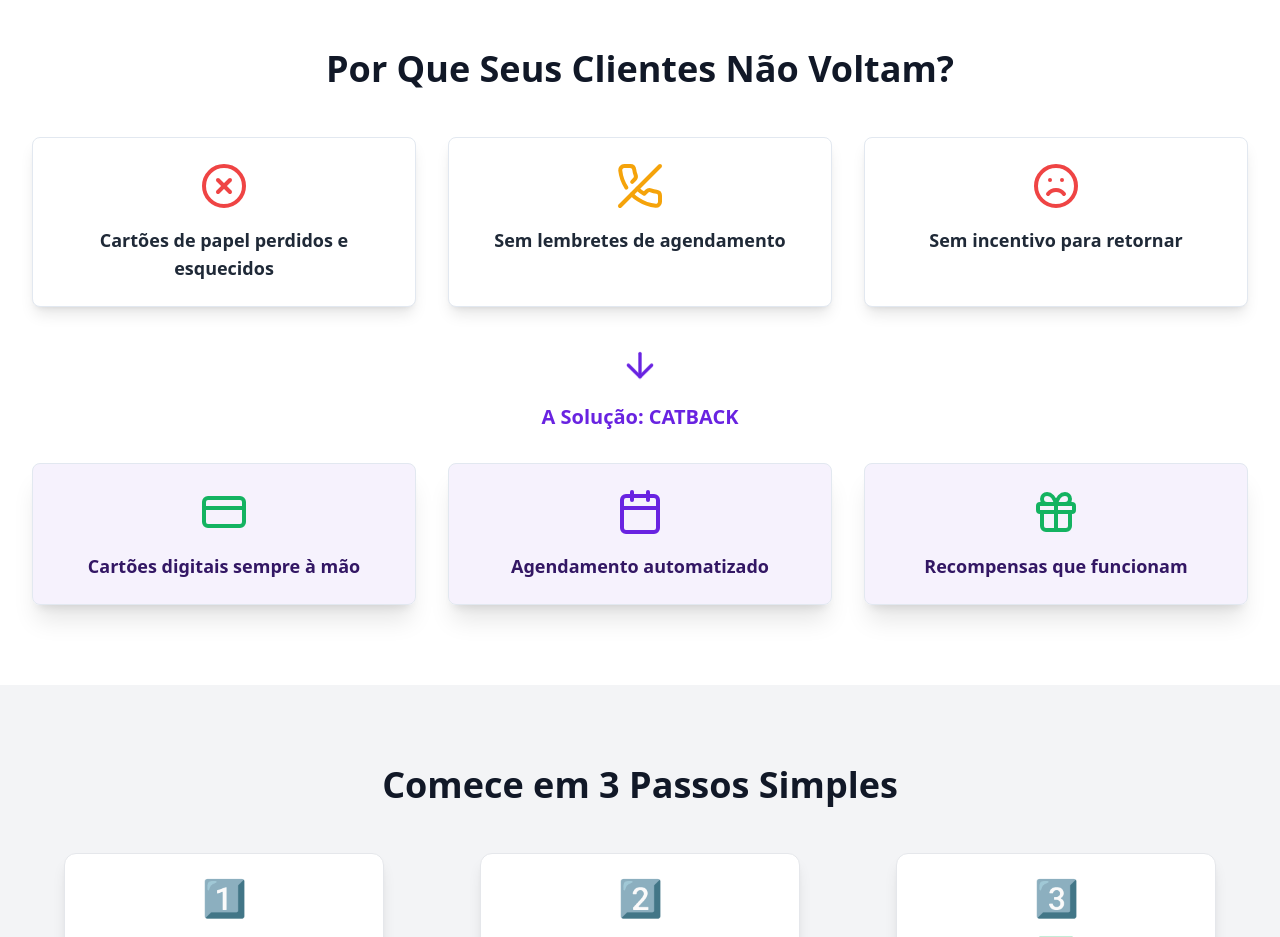
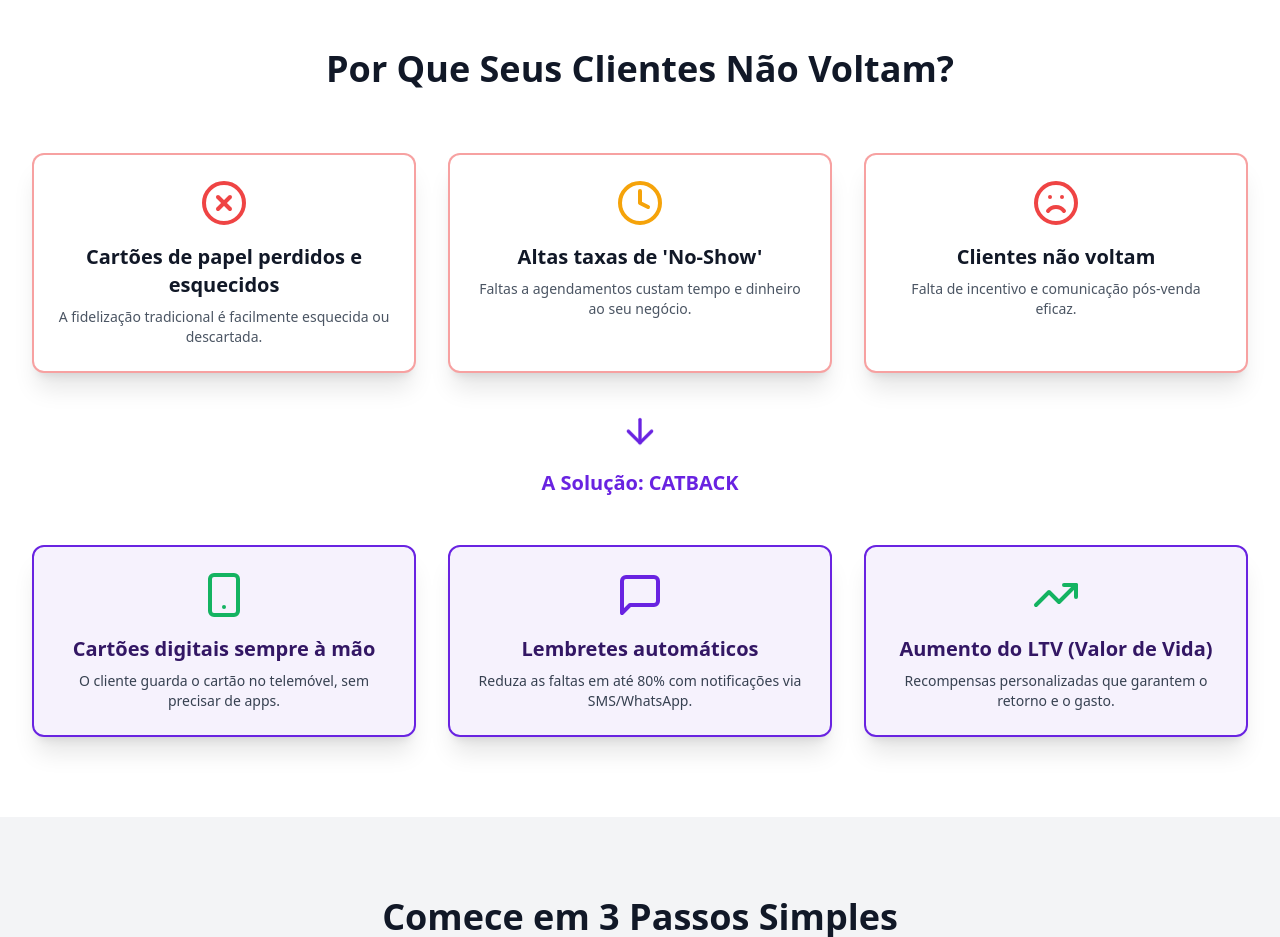
Before and after one commit to avidacomsucesso-cmd/catback, a React (Vite) app: page / in a window 1280 px wide. Shown: the part 2740-3677 px from the top of the page. Built offline with nearby package versions, Linux system fonts and the light colour scheme.

Commit message:
[dyad] Melhorando a comunicação visual da seção Problema/Solução. - wrote 1 file(s)

```diff
--- a/src/components/ProblemSolution.tsx
+++ b/src/components/ProblemSolution.tsx
@@ -1,38 +1,45 @@
 import React from "react";
-import { Frown, Smartphone, HelpCircle, CreditCard, Calendar, Gift, ArrowDown, XCircle, PhoneOff, Zap, Users, TrendingUp } from "lucide-react";
+import { Frown, Smartphone, HelpCircle, CreditCard, Calendar, Gift, ArrowDown, XCircle, PhoneOff, Zap, Users, TrendingUp, Clock, MessageSquare } from "lucide-react";
+import { Card, CardContent } from "@/components/ui/card";
 
 const problems = [
   {
-    icon: XCircle, // Changed icon for better visual
+    icon: XCircle,
     title: "Cartões de papel perdidos e esquecidos",
+    description: "A fidelização tradicional é facilmente esquecida ou descartada.",
     color: "text-destructive",
   },
   {
-    icon: PhoneOff, // Changed icon for better visual
-    title: "Sem lembretes de agendamento",
+    icon: Clock,
+    title: "Altas taxas de 'No-Show'",
+    description: "Faltas a agendamentos custam tempo e dinheiro ao seu negócio.",
     color: "text-catback-energy-orange",
   },
   {
-    icon: Frown, // Changed icon for better visual
-    title: "Sem incentivo para retornar",
+    icon: Frown,
+    title: "Clientes não voltam",
+    description: "Falta de incentivo e comunicação pós-venda eficaz.",
     color: "text-destructive",
   },
 ];
 
 const solutions = [
   {
-    icon: CreditCard,
+    icon: Smartphone,
     title: "Cartões digitais sempre à mão",
+    description: "O cliente guarda o cartão no telemóvel, sem precisar de apps.",
     color: "text-catback-success-green",
   },
   {
-    icon: Calendar,
-    title: "Agendamento automatizado",
+    icon: MessageSquare,
+    title: "Lembretes automáticos",
+    description: "Reduza as faltas em até 80% com notificações via SMS/WhatsApp.",
     color: "text-catback-purple",
   },
   {
-    icon: Gift,
-    title: "Recompensas que funcionam",
+    icon: TrendingUp,
+    title: "Aumento do LTV (Valor de Vida)",
+    description: "Recompensas personalizadas que garantem o retorno e o gasto.",
     color: "text-catback-success-green",
   },
 ];
@@ -41,37 +48,43 @@ const ProblemSolution: React.FC = () => {
   return (
     <section className="py-20">
       <div className="container text-center">
-        <h2 className="text-3xl md:text-4xl font-bold text-gray-900 dark:text-white mb-12">
+        <h2 className="text-3xl md:text-4xl font-bold text-gray-900 dark:text-white mb-16">
           Por Que Seus Clientes Não Voltam?
         </h2>
 
         {/* Problems */}
         <div className="grid grid-cols-1 md:grid-cols-3 gap-8 mb-12">
           {problems.map((item, index) => (
-            <div key={index} className="p-6 border rounded-lg bg-white dark:bg-gray-800 shadow-lg">
+            <div key={index} className="p-6 border-2 border-destructive/50 rounded-xl bg-white dark:bg-gray-800 shadow-xl transition-transform hover:scale-[1.02]">
               <item.icon className={`w-12 h-12 mx-auto mb-4 ${item.color}`} />
-              <p className="text-lg font-semibold text-gray-800 dark:text-gray-200">
+              <h3 className="text-xl font-bold text-gray-900 dark:text-white mb-2">
                 {item.title}
+              </h3>
+              <p className="text-sm text-gray-600 dark:text-gray-400">
+                {item.description}
               </p>
             </div>
           ))}
         </div>
 
         {/* Solution Arrow */}
-        <div className="flex justify-center items-center my-8">
+        <div className="flex justify-center items-center my-12">
           <div className="flex flex-col items-center">
             <ArrowDown className="w-10 h-10 text-catback-purple animate-bounce" />
-            <p className="text-xl font-semibold text-catback-purple mt-2">A Solução: CATBACK</p>
+            <p className="text-xl font-extrabold text-catback-purple mt-2">A Solução: CATBACK</p>
           </div>
         </div>
 
         {/* Solutions */}
         <div className="grid grid-cols-1 md:grid-cols-3 gap-8">
           {solutions.map((item, index) => (
-            <div key={index} className="p-6 border rounded-lg bg-catback-light-purple/20 dark:bg-catback-dark-purple/50 shadow-xl">
+            <div key={index} className="p-6 border-2 border-catback-purple rounded-xl bg-catback-light-purple/20 dark:bg-catback-dark-purple/50 shadow-xl transition-transform hover:scale-[1.02]">
               <item.icon className={`w-12 h-12 mx-auto mb-4 ${item.color}`} />
-              <p className="text-lg font-semibold text-catback-dark-purple dark:text-catback-light-purple">
+              <h3 className="text-xl font-bold text-catback-dark-purple dark:text-white mb-2">
                 {item.title}
+              </h3>
+              <p className="text-sm text-gray-700 dark:text-gray-300">
+                {item.description}
               </p>
             </div>
           ))}
```
